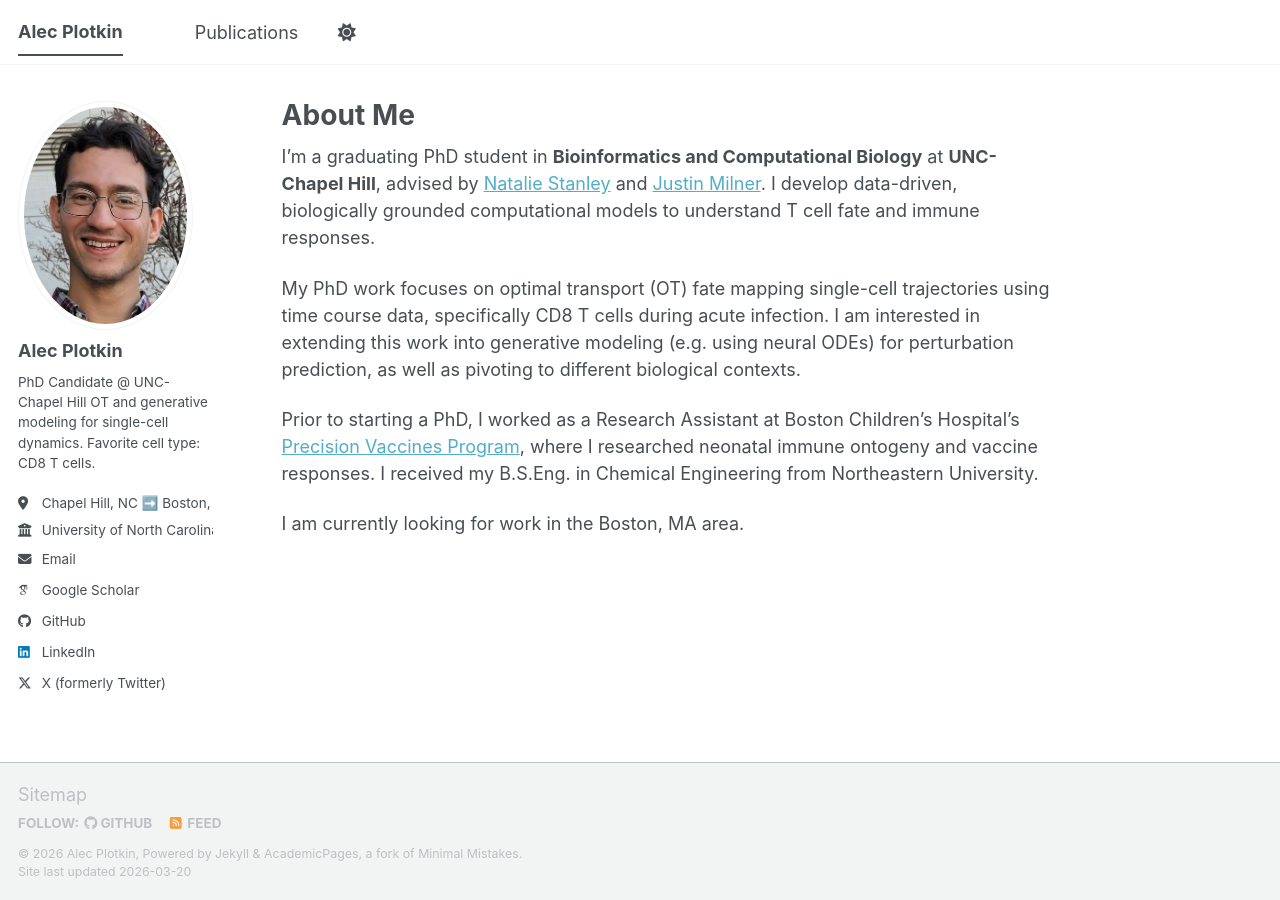
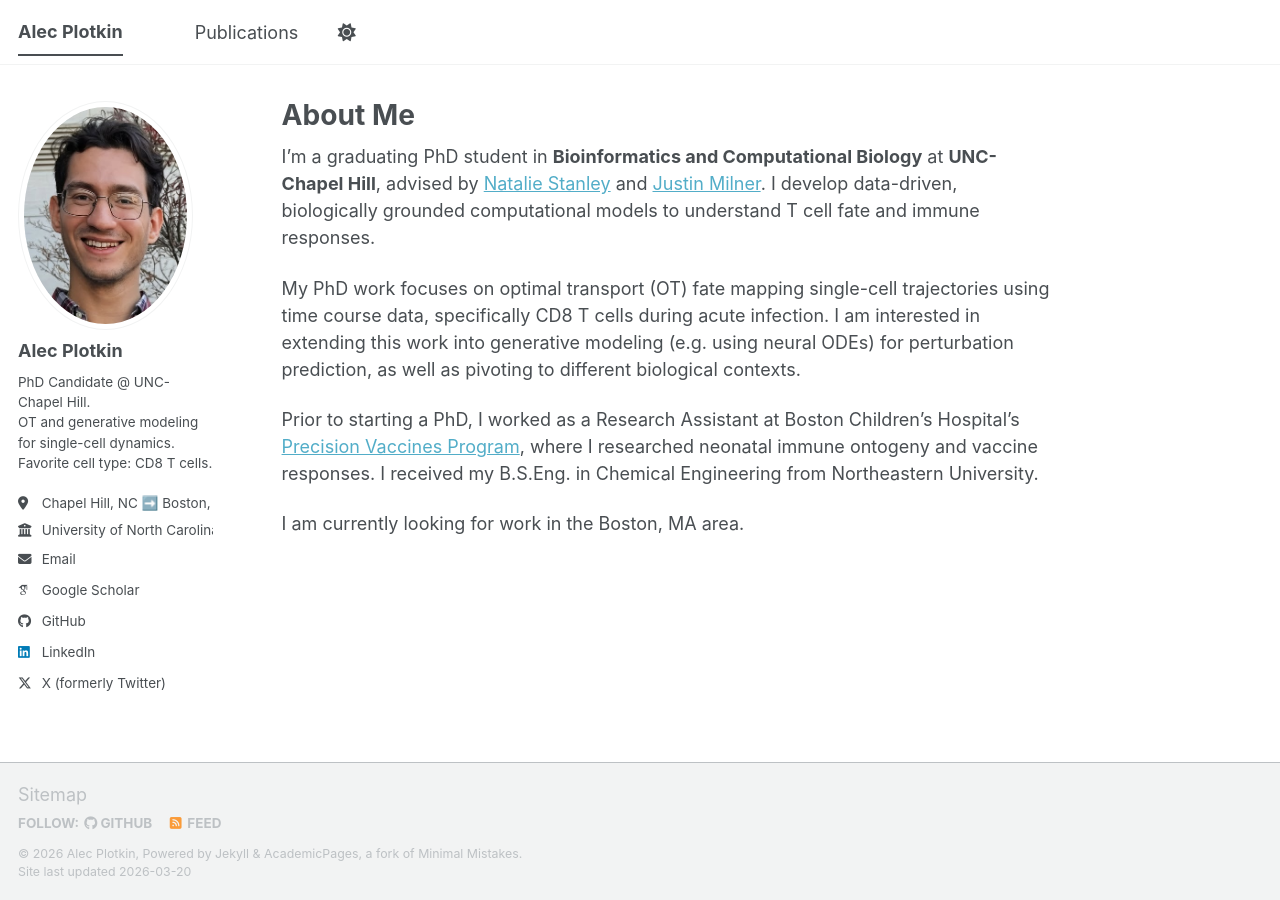
Before and after one commit to alecplotkin/alecplotkin.github.io, a Jekyll site: the page built from _pages/about.md, in a window 1280 px wide. Built offline with Jekyll 4.4.1, drawn with Linux system fonts in a browser that asks for light colours; some web fonts are replaced; a script bundle is joined from its source files by our own code; library files that are not in the unit come from our copies; some of the changed lines change nothing that is shown.

Commit message:
Update bio

```diff
--- a/_config.yml
+++ b/_config.yml
@@ -26,7 +26,7 @@ author:
   avatar           : "profile.png"
   name             : "Alec Plotkin"
   pronouns         : # example: "she/her"
-  bio              : "PhD Candidate @ UNC-Chapel Hill \nOT and generative modeling for single-cell dynamics. \nFavorite cell type: CD8 T cells."
+  bio              : "PhD Candidate @ UNC-Chapel Hill.<br>OT and generative modeling for single-cell dynamics.<br>Favorite cell type: CD8 T cells."
   location         : "Chapel Hill, NC ➡️ Boston, MA"
   employer         : "University of North Carolina at Chapel Hill"
   uri              : # URL
```
